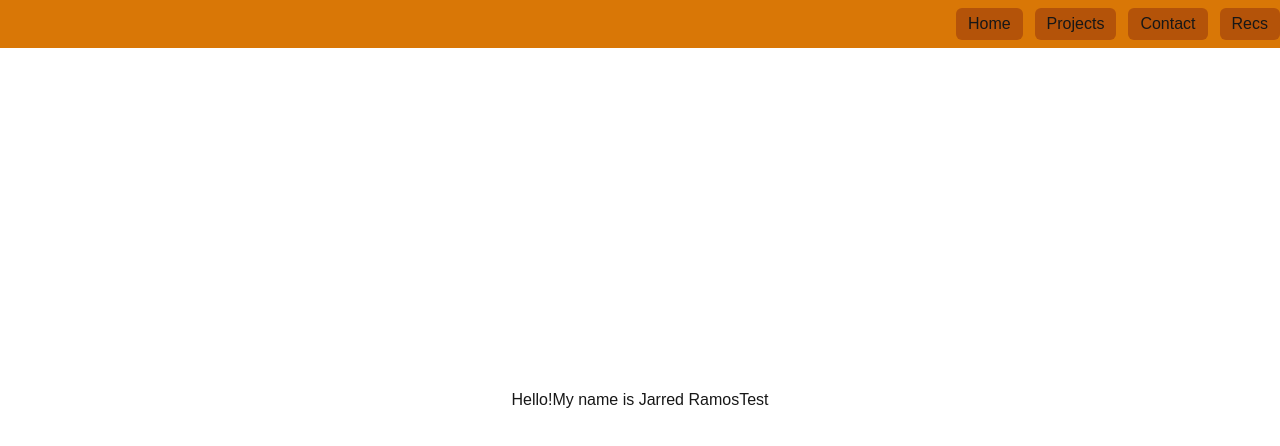
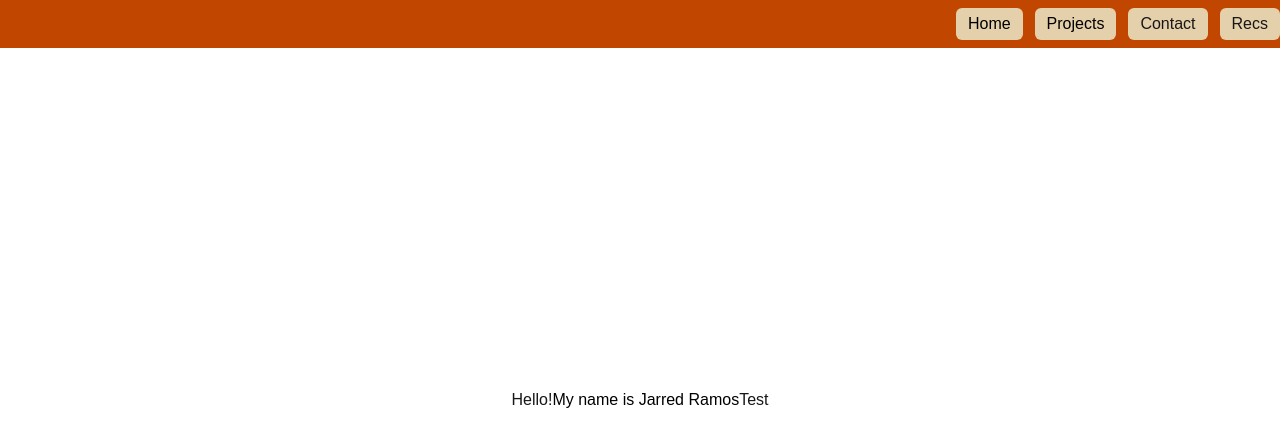
Before and after one commit to cheesynamehere/portfolio-website, a Next.js app: page / in a window 1280 px wide. Shown: the top 446 px of the page. Built offline with nearby package versions, Linux system fonts and the light colour scheme.

Commit message:
second push

```diff
--- /dev/null
+++ b/app/components/Navbar.tsx
@@ -0,0 +1,10 @@
+export default function Navbar() {
+    return (
+        <div className="absolute flex flex-row w-screen h-12 justify-end items-center gap-3 bg-[#C14600]">
+            <p className="bg-[#E5D0AC] hover:bg-[#6f695d] transition-all duration:300 py-1 px-3 rounded-md text-black">Home</p>
+            <p className="bg-[#E5D0AC] hover:bg-amber-800 transition-all duration:300 py-1 px-3 rounded-md text-black">Projects</p>
+            <p className="bg-[#E5D0AC] hover:bg-amber-800 transition-all duration:300 py-1 px-3 rounded-md">Contact</p>
+            <p className="bg-[#E5D0AC] hover:bg-amber-800 transition-all duration:300 py-1 px-3 rounded-md">Recs</p>
+        </div>
+    );
+}
--- a/app/globals.css
+++ b/app/globals.css
@@ -9,7 +9,7 @@
 
 @media (prefers-color-scheme: dark) {
   :root {
-    --background: #000000;
+    --background: #f3d9d9;
     --foreground: #ededed;
   }
 }
--- a/app/layout.tsx
+++ b/app/layout.tsx
@@ -1,12 +1,14 @@
 import type { Metadata } from "next";
 import localFont from "next/font/local";
 import "./globals.css";
+import Navbar from "./components/Navbar";
 
 const geistSans = localFont({
   src: "./fonts/GeistVF.woff",
   variable: "--font-geist-sans",
   weight: "100 900",
 });
+
 const geistMono = localFont({
   src: "./fonts/GeistMonoVF.woff",
   variable: "--font-geist-mono",
@@ -28,6 +30,7 @@ export default function RootLayout({
       <body
         className={`${geistSans.variable} ${geistMono.variable} antialiased`}
       >
+        <Navbar />
         {children}
       </body>
     </html>
--- a/app/page.tsx
+++ b/app/page.tsx
@@ -1,22 +1,16 @@
-import Image from "next/image";
+// import Image from "next/image";
 
 export default function Home() {
   return (
-  <div>
-      <div className="absolute flex flex-row w-screen h-12 justify-end items-center gap-3 bg-amber-600">
-        <p className="bg-amber-700 hover:bg-amber-800 transition-all duration:300 py-1 px-3 rounded-md">Home</p>
-        <p className="bg-amber-700 hover:bg-amber-800 transition-all duration:300 py-1 px-3 rounded-md">Projects</p>
-        <p className="bg-amber-700 hover:bg-amber-800 transition-all duration:300 py-1 px-3 rounded-md">Contact</p>
-        <p className="bg-amber-700 hover:bg-amber-800 transition-all duration:300 py-1 px-3 rounded-md">Recs</p>
-      </div>
-      <div className="flex flex-column justify-center items-center h-screen">
-      <p>Hello!</p>
-      <p>My name is Jarred Ramos</p>
-      <p>Test</p>
-      </div>
+    <div>
 
+        <div className="flex flex-column justify-center items-center h-screen">
+          <p>Hello!</p>
+          <p className="text-black">My name is Jarred Ramos</p>
+          <p>Test</p>
+        </div>
 
+    </div>
 
-  </div>
   );
 }
```
